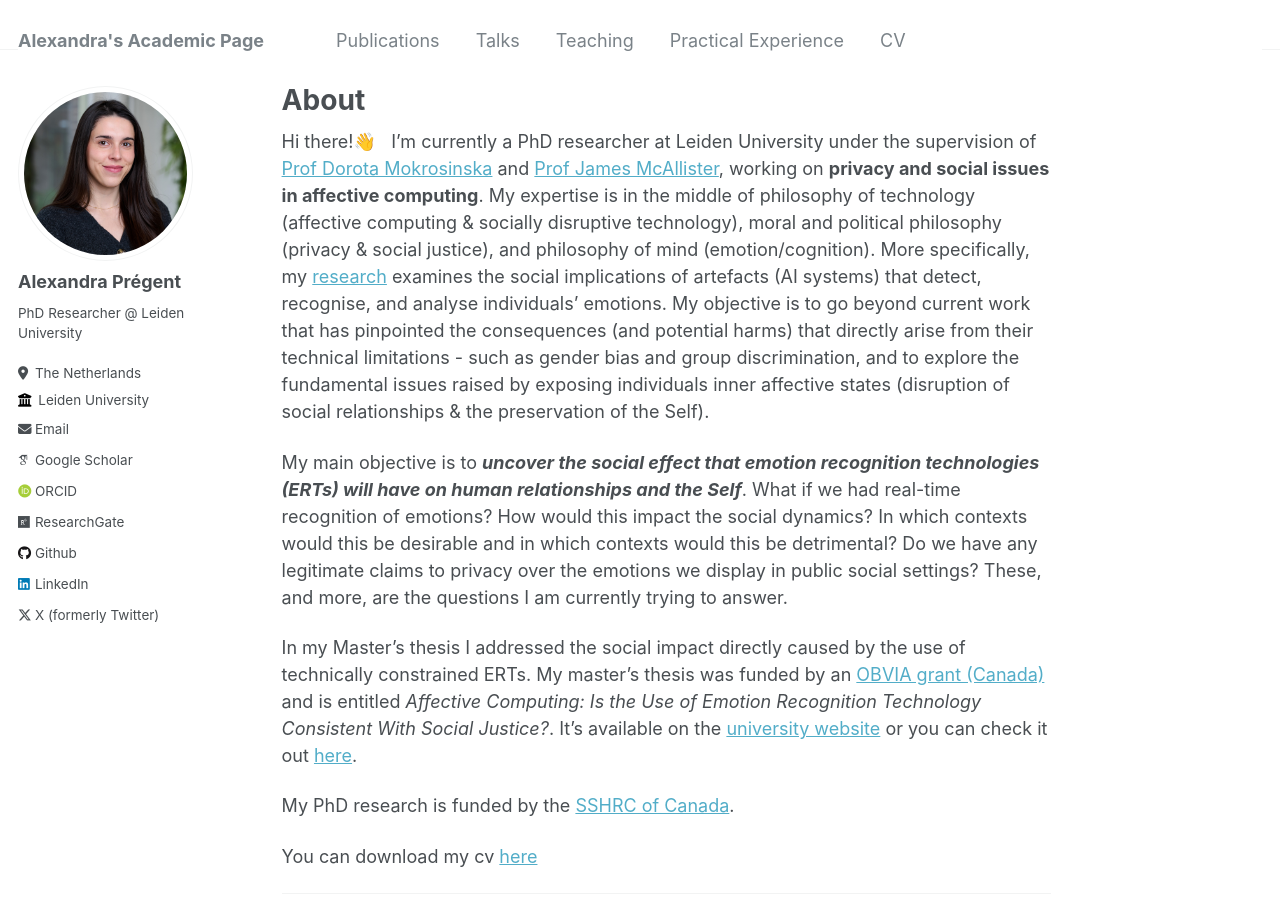
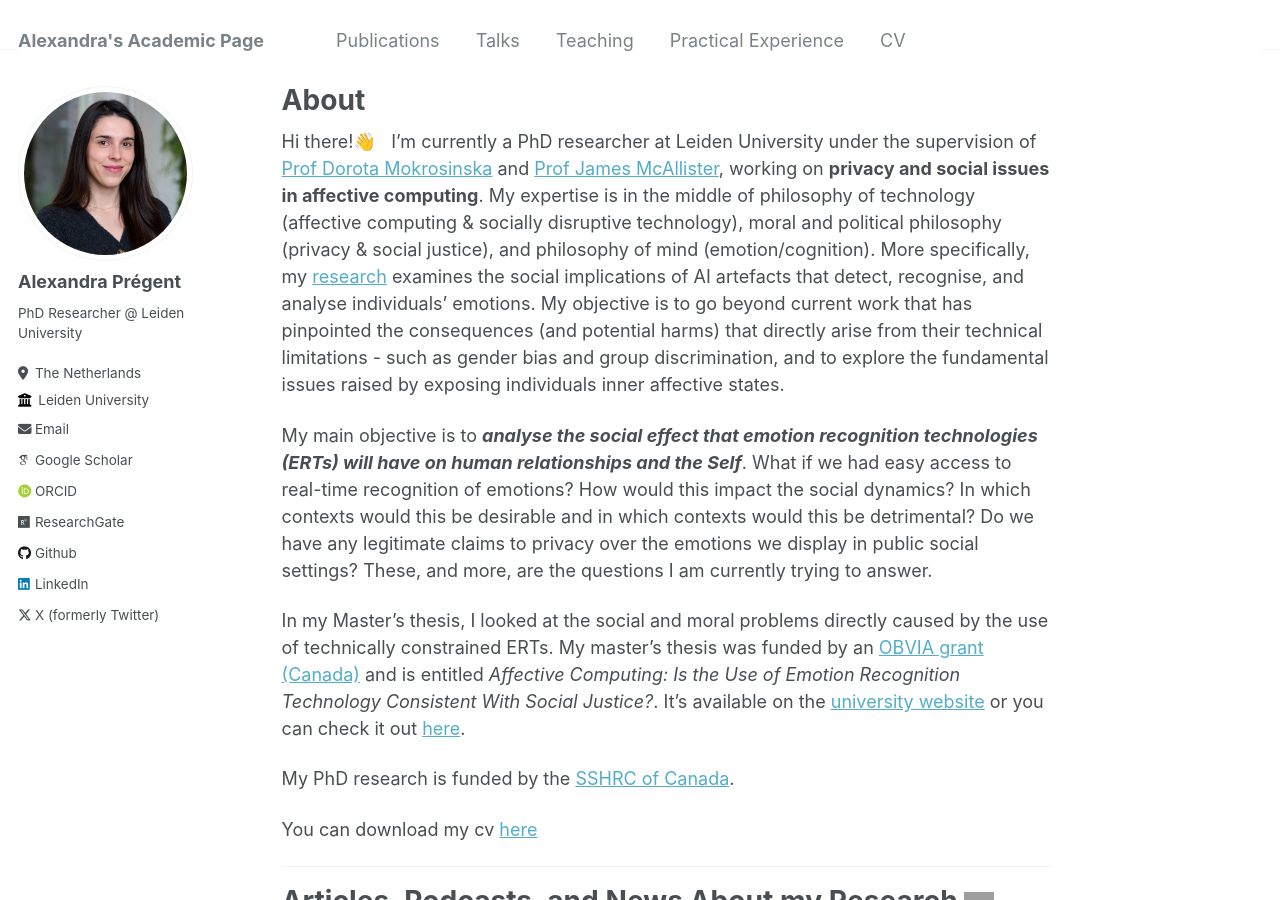
Before and after one commit to AlexandraPregent/AlexandraPregent.github.io, a Jekyll site: the page built from _pages/about.md, in a window 1280 px wide and 900 px high. Built offline with Jekyll 4.4.1, drawn with Linux system fonts in a browser that asks for light colours; some web fonts are replaced; grey boxes are pictures that could not be loaded.

Commit message:
Update about.md

```diff
--- a/_pages/about.md
+++ b/_pages/about.md
@@ -7,11 +7,11 @@ redirect_from:
   - /about.html
 ---
 
-Hi there!👋 &nbsp;   I'm currently a PhD researcher at Leiden University under the supervision of [Prof Dorota Mokrosinska](https://www.dorotamokrosinska.com/) and [Prof James McAllister](https://www.universiteitleiden.nl/en/staffmembers/james-mcallister#tab-1), working on **privacy and social issues in affective computing**. My expertise is in the middle of philosophy of technology (affective computing & socially disruptive technology), moral and political philosophy (privacy & social justice), and philosophy of mind (emotion/cognition). More specifically, my [research](https://www.universiteitleiden.nl/en/staffmembers/alexandra-pregent#tab-1) examines the social implications of artefacts (AI systems) that detect, recognise, and analyse individuals' emotions. My objective is to go beyond current work that has pinpointed the consequences (and potential harms) that directly arise from their technical limitations - such as gender bias and group discrimination, and to explore the fundamental issues raised by exposing individuals inner affective states (disruption of social relationships & the preservation of the Self).
+Hi there!👋 &nbsp;   I'm currently a PhD researcher at Leiden University under the supervision of [Prof Dorota Mokrosinska](https://www.dorotamokrosinska.com/) and [Prof James McAllister](https://www.universiteitleiden.nl/en/staffmembers/james-mcallister#tab-1), working on **privacy and social issues in affective computing**. My expertise is in the middle of philosophy of technology (affective computing & socially disruptive technology), moral and political philosophy (privacy & social justice), and philosophy of mind (emotion/cognition). More specifically, my [research](https://www.universiteitleiden.nl/en/staffmembers/alexandra-pregent#tab-1) examines the social implications of AI artefacts that detect, recognise, and analyse individuals' emotions. My objective is to go beyond current work that has pinpointed the consequences (and potential harms) that directly arise from their technical limitations - such as gender bias and group discrimination, and to explore the fundamental issues raised by exposing individuals inner affective states.
 
-My main objective is to ***uncover the social effect that emotion recognition technologies (ERTs) will have on human relationships and the Self***. What if we had real-time recognition of emotions? How would this impact the social dynamics? In which contexts would this be desirable and in which contexts would this be detrimental? Do we have any legitimate claims to privacy over the emotions we display in public social settings? These, and more, are the questions I am currently trying to answer.
+My main objective is to ***analyse the social effect that emotion recognition technologies (ERTs) will have on human relationships and the Self***. What if we had easy access to real-time recognition of emotions? How would this impact the social dynamics? In which contexts would this be desirable and in which contexts would this be detrimental? Do we have any legitimate claims to privacy over the emotions we display in public social settings? These, and more, are the questions I am currently trying to answer.
 
-In my Master's thesis I addressed the social impact directly caused by the use of technically constrained ERTs. My master's thesis was funded by an [OBVIA grant (Canada)](https://www.obvia.ca/) and is entitled *Affective Computing: Is the Use of Emotion Recognition Technology Consistent With Social Justice?*. It's available on the [university website](https://www.fp.ulaval.ca/recherche/theses-et-memoires?titre=Informatique+affective%3A+L%E2%80%99utilisation+des+syst%C3%A8mes+de+reconnaissance+des+%C3%A9motions+est-elle+en+coh%C3%A9rence+avec+la+justice+sociale&type=All&etat=All&annee=All) or you can check it out [here](https://philpapers.org/rec/PRGIAL).
+In my Master's thesis, I looked at the social and moral problems directly caused by the use of technically constrained ERTs. My master's thesis was funded by an [OBVIA grant (Canada)](https://www.obvia.ca/) and is entitled *Affective Computing: Is the Use of Emotion Recognition Technology Consistent With Social Justice?*. It's available on the [university website](https://www.fp.ulaval.ca/recherche/theses-et-memoires?titre=Informatique+affective%3A+L%E2%80%99utilisation+des+syst%C3%A8mes+de+reconnaissance+des+%C3%A9motions+est-elle+en+coh%C3%A9rence+avec+la+justice+sociale&type=All&etat=All&annee=All) or you can check it out [here](https://philpapers.org/rec/PRGIAL).
 
 My PhD research is funded by the [SSHRC of Canada](https://www.sshrc-crsh.gc.ca/results-resultats/recipients-recipiendaires/2020/cgs_doctoral-besc_doctorat-eng.aspx).
 
```
